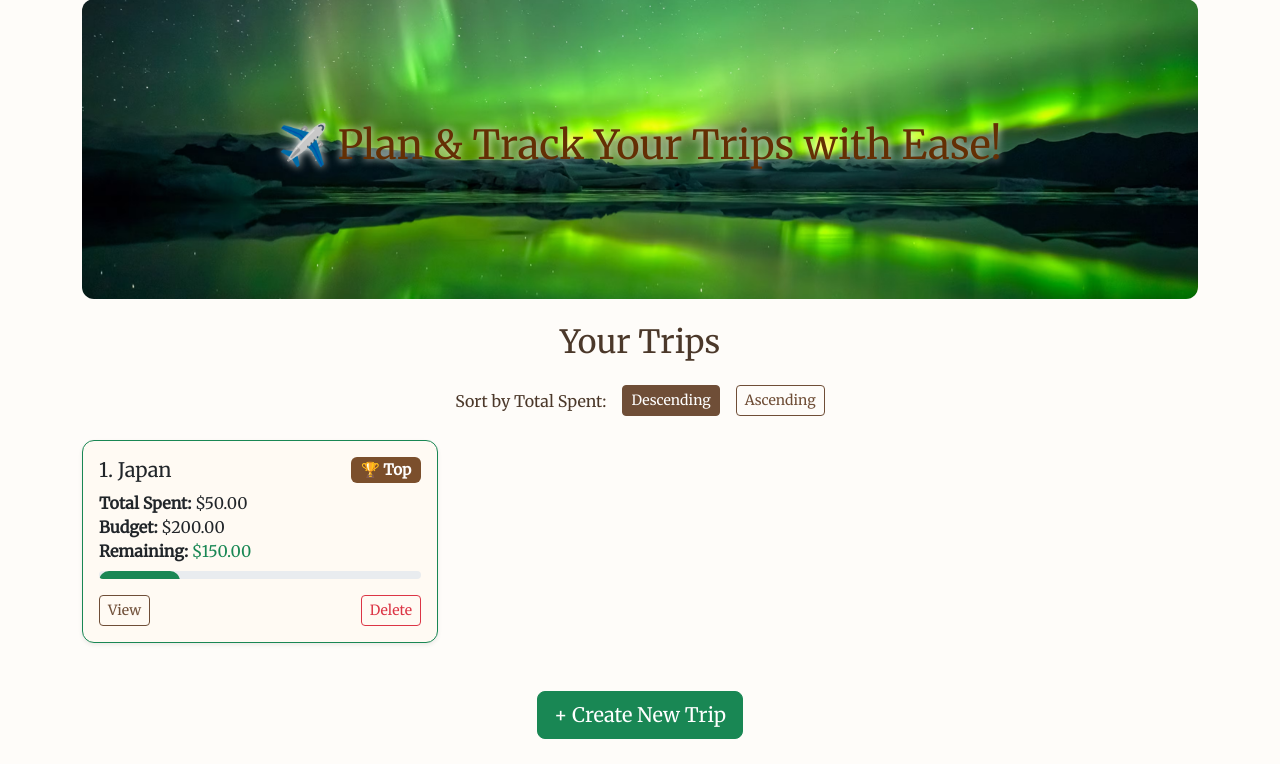
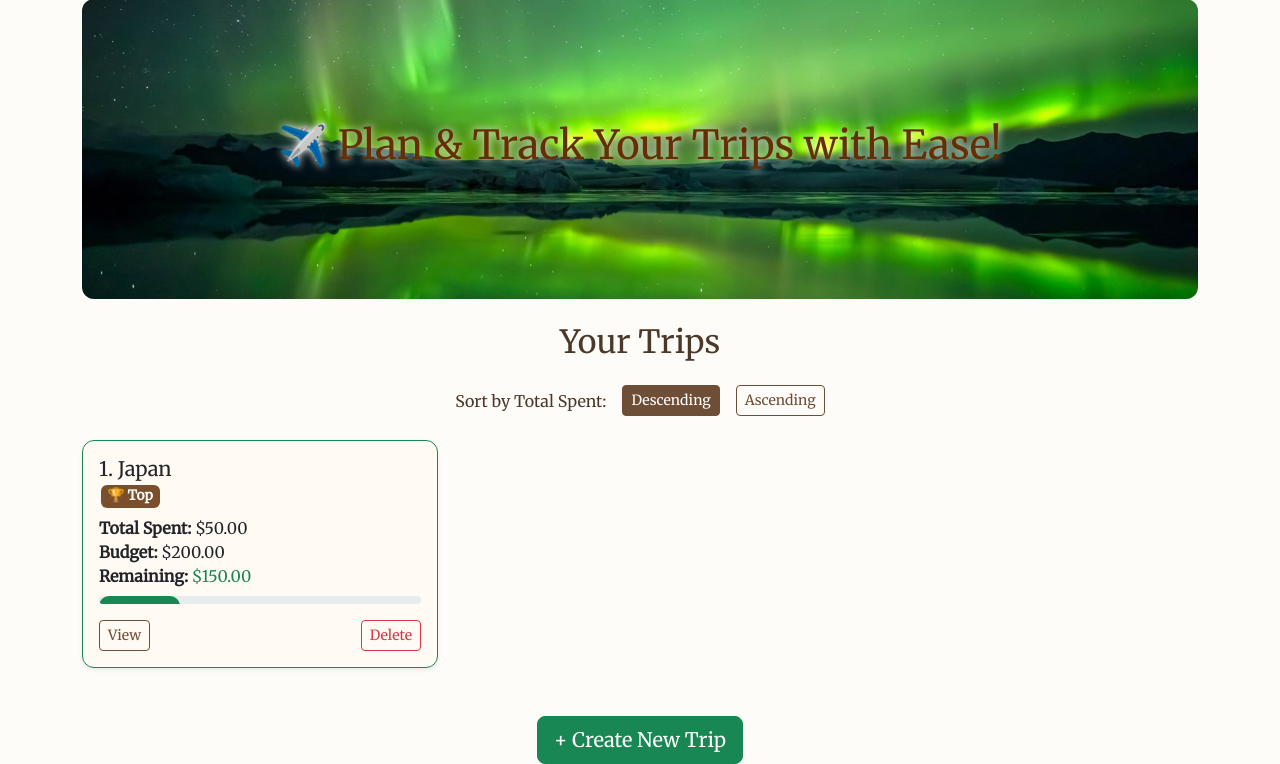
Before and after one commit to andrewyaputra234/triptracker2, a Flask app: page / in a window 1280 px wide. Shown: the part 87-851 px from the top of the page. Before the commit the page ends 826 px from the top, so only its background shows below. Run offline with Flask 3, Linux system fonts and the light colour scheme; some libraries are stand-ins or nearby versions.

Commit message:
top badge aligntment

```diff
--- a/web/static/css/custom.css
+++ b/web/static/css/custom.css
@@ -82,6 +82,13 @@ body {
 .badge.bg-brown {
   background-color: #7b4f2c;
   color: #fff;
+    /* Add these for alignment and spacing */
+  display: inline-flex;
+  align-items: center;
+  line-height: 1.2;
+  padding: 0.25em 0.5em;
+  font-size: 0.85rem;
+  margin-left: 0.1rem; /* space from trip name */
 }
 
 .badge.bg-brown-alt {
--- a/web/templates/home.html
+++ b/web/templates/home.html
@@ -32,12 +32,14 @@
       h-100 transition-hover">
 
       <div class="card-body d-flex flex-column">
-        <h5 class="card-title d-flex justify-content-between align-items-center">
-          <span>{{ loop.index }}. {{ trip.name | title }}</span>
+        <h5 class="card-title">
+          {{ loop.index }}. {{ trip.name | title }}
           {% if loop.first %}
-          <span class="badge bg-brown" title="Highest Spending Trip">🏆 Top</span>
+          <br>
+          <span class="badge bg-brown mt-1" title="Highest Spending Trip">🏆 Top</span>
           {% endif %}
-        </h5>
+      </h5>
+
 
         <ul class="list-unstyled mb-2">
           <li><strong>Total Spent:</strong> ${{ '%.2f'|format(trip.total) }}</li>
```
